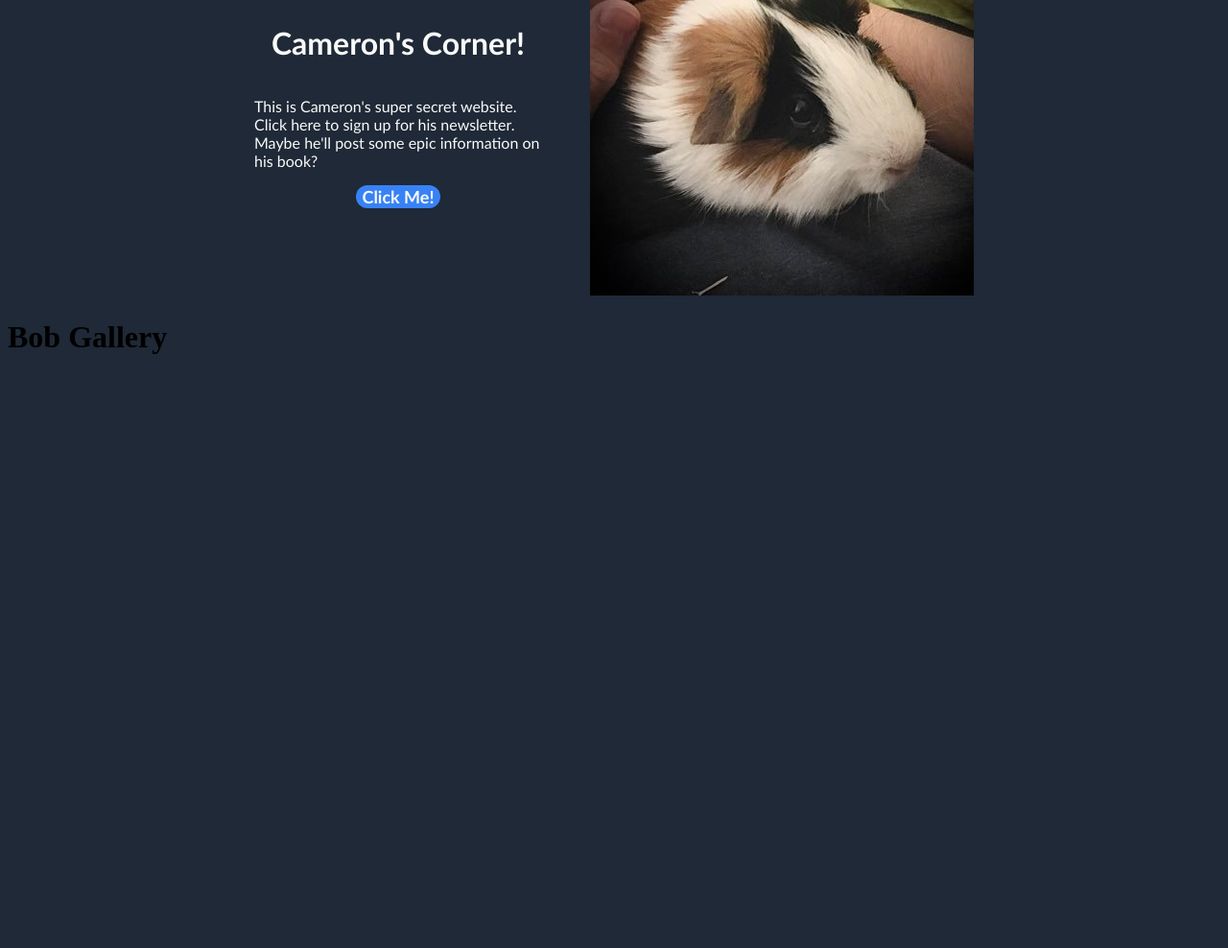
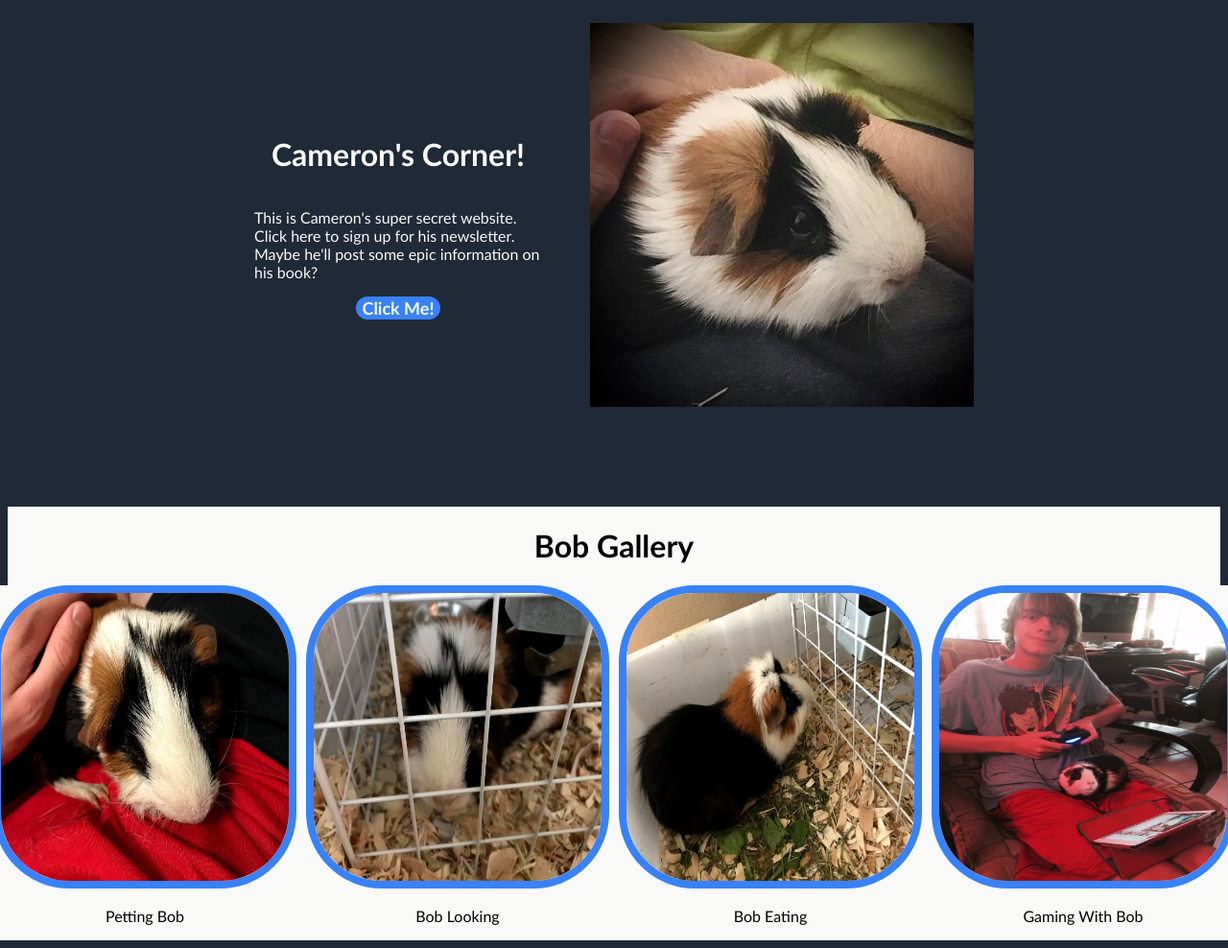
Before and after one commit to Camman6972/LandingPage, a plain HTML site: page index.html in a window 1280 px wide. Shown: the part 359-1347 px from the top of the page at 96% size. Before the commit the page ends 800 px from the top, so only its background shows below. Drawn offline with Linux system fonts and the light colour scheme.

Commit message:
Third Section DONE.

```diff
--- a/index.html
+++ b/index.html
@@ -8,7 +8,7 @@
 </head>
 <body>
     <div class="Section1">
-        <div class="one1"><img class="Img1" src="./images/cameron1.jpg"></div>
+        <div class="one1"><img class="Image1" src="./images/cameron1.jpg"></div>
         <div class="two1"><a class="header" href="https://twitter.com/Camman6972" target="_blank" rel="noopener noreferrer" ><h1>Twitter</h1></a></div>
         <div class="three1"><a class="header" href="https://www.youtube.com/@Camman6972" target="_blank" rel="noopener noreferrer" ><h1>YouTube</h1></a></div>
         <div class="four1"><a class="header" href="https://steamcommunity.com/id/TheWeedHasBeenSmoken" target="_blank" rel="noopener noreferrer" ><h1>Steam</h1></a></div>
@@ -20,19 +20,32 @@
         <div class="two2"><p class="toptext">This is Cameron's super secret website. Click here to sign up for his newsletter. Maybe he'll post some epic information on his book?</p></div>
         <div class="three2"><button id="button1" class="toptext" >Click Me!</button></div>
         </div>
-        <div class="Img2"><img src="./images/bob.jpg"></div>
+        <div class="Image2"><img src="./images/bob.jpg"></div>
     </div>
 
     <div class="Section3">
         <div class="SubSection3one">
-            <h1>Bob Gallery</h1>
+            <h1 class="BlackOnWhiteText">Bob Gallery</h1>
         </div>
         <div class="SubSection3two">
+            <div class="BlackOnWhiteText">
+                <div class="BlackOnWhiteText"><img class="img1" src="./images/bob1.jpg"></div>
+                <div id="center1" class="BlackOnWhiteText"><p class="BlackOnWhiteText2">Petting Bob</p></div>
+            </div>
+            <div class="BlackOnWhiteText">
+                <div class="BlackOnWhiteText"><img class="img1" src="./images/bob2.jpg"></div>
+                <div id="center1" class="BlackOnWhiteText"><p class="BlackOnWhiteText2">Bob Looking</p></div>
+            </div>
+            <div class="BlackOnWhiteText">
+                <div class="BlackOnWhiteText"><img class="img1" src="./images/bob3.jpg"></div>
+                <div id="center1" class="BlackOnWhiteText"><p class="BlackOnWhiteText2">Bob Eating</p></div>
+            </div>
+            <div class="BlackOnWhiteText">
+                <div class="BlackOnWhiteText"><img class="img1" src="./images/bob4.JPG"></div>
+                <div id="center1"class="BlackOnWhiteText"><p class="BlackOnWhiteText2">Gaming With Bob</p></div>
+            </div>
+        </div>
 
-        </div>
-        <div class="SubSection3three">
-
-        </div>
     </div>
 </body>
 </html>
--- a/styles.css
+++ b/styles.css
@@ -31,6 +31,11 @@
     justify-content: right;
 }
 
+.Image1 {
+    border: 8px solid#3882f6;
+    border-radius: 25%;
+}
+
 h1 {
     font-style: bold;
 }
@@ -51,6 +56,7 @@ h1 {
     align-items: center;
     justify-content: center;
     gap: 50px;
+    padding: 100px;
 }
 
 .subSection2 {
@@ -69,3 +75,60 @@ h1 {
     cursor: pointer;
     border-radius: 25px;
 }
+
+
+.Section3 {
+    display: flex;
+    flex-direction: column;
+    background-color: #f9faf8;
+}
+
+.SubSection3one {
+    display: flex;
+    align-items: center;
+    justify-content: center;
+    background-color: #f9faf8;
+}
+
+.SubSection3two {
+    display: flex;
+    gap: 10px;
+    align-items: center;
+    justify-content: center;
+    background-color: #f9faf8;
+}
+
+.img1 {
+    width: 300px;
+    height: 300px;
+    aspect-ratio: 1/2;
+    background-color: #f9faf8;
+    border: 8px solid#3882f6;
+    border-radius: 25%;
+}
+
+.SubSection3three {
+    display: flex;
+    gap: 250px;
+    align-items: center;
+    justify-content: center;
+    background-color: #f9faf8;
+}
+
+.BlackOnWhiteText {
+    color: black;
+    font-family: 'Trebuchet MS', 'Lucida Sans Unicode', 'Lucida Grande', 'Lucida Sans', Arial, sans-serif;
+    background-color: #f9faf8;
+}
+
+.BlackOnWhiteText2 {
+    color: black;
+    font-family: 'Trebuchet MS', 'Lucida Sans Unicode', 'Lucida Grande', 'Lucida Sans', Arial, sans-serif;
+    background-color: #f9faf8;
+}
+
+#center1 {
+ display: flex;
+ align-items: center;
+ justify-content: center;
+}
```
Also changed, not shown: images/bob1.jpg (added), images/bob2.jpg (added), images/bob3.jpg (added), images/bob4.JPG (added).
